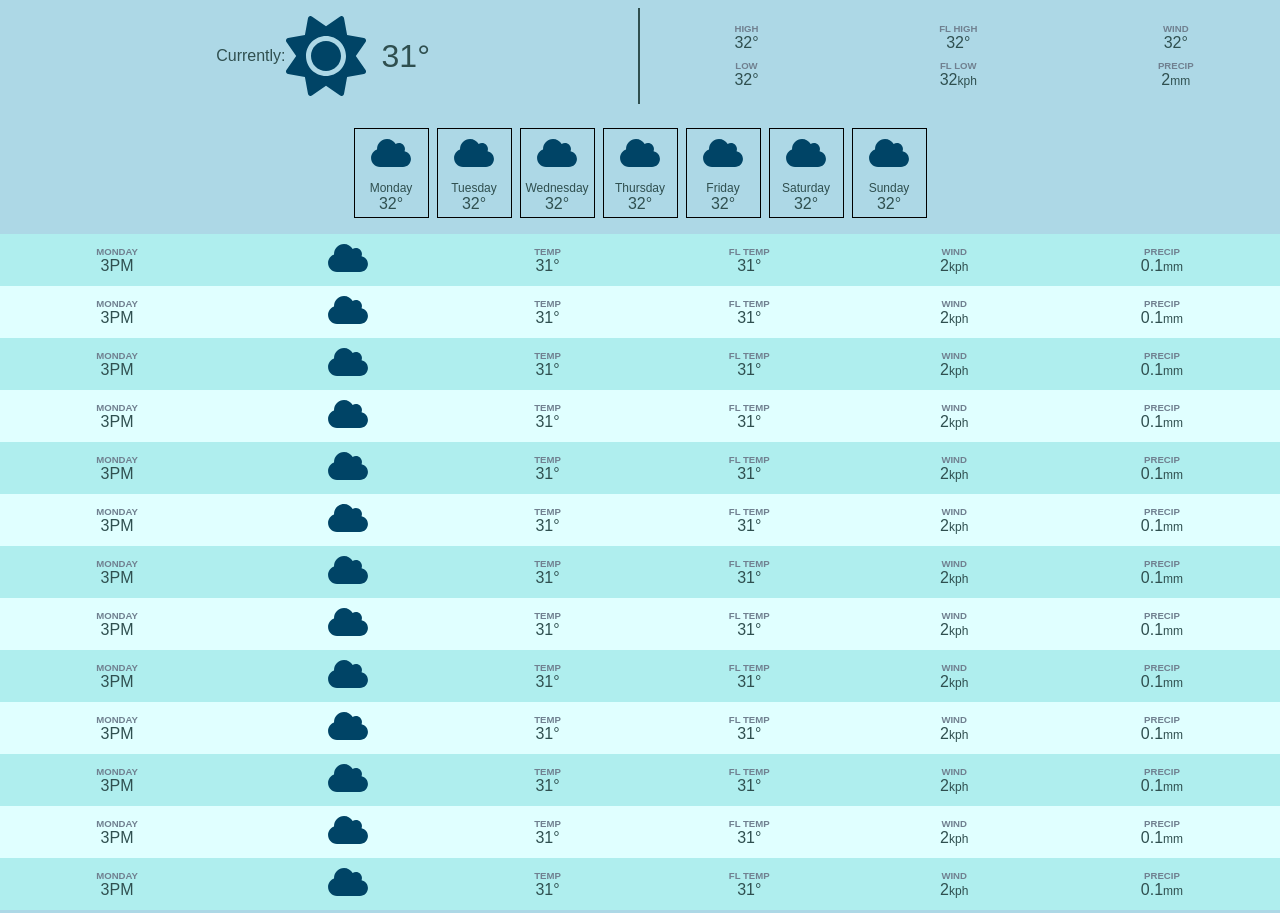
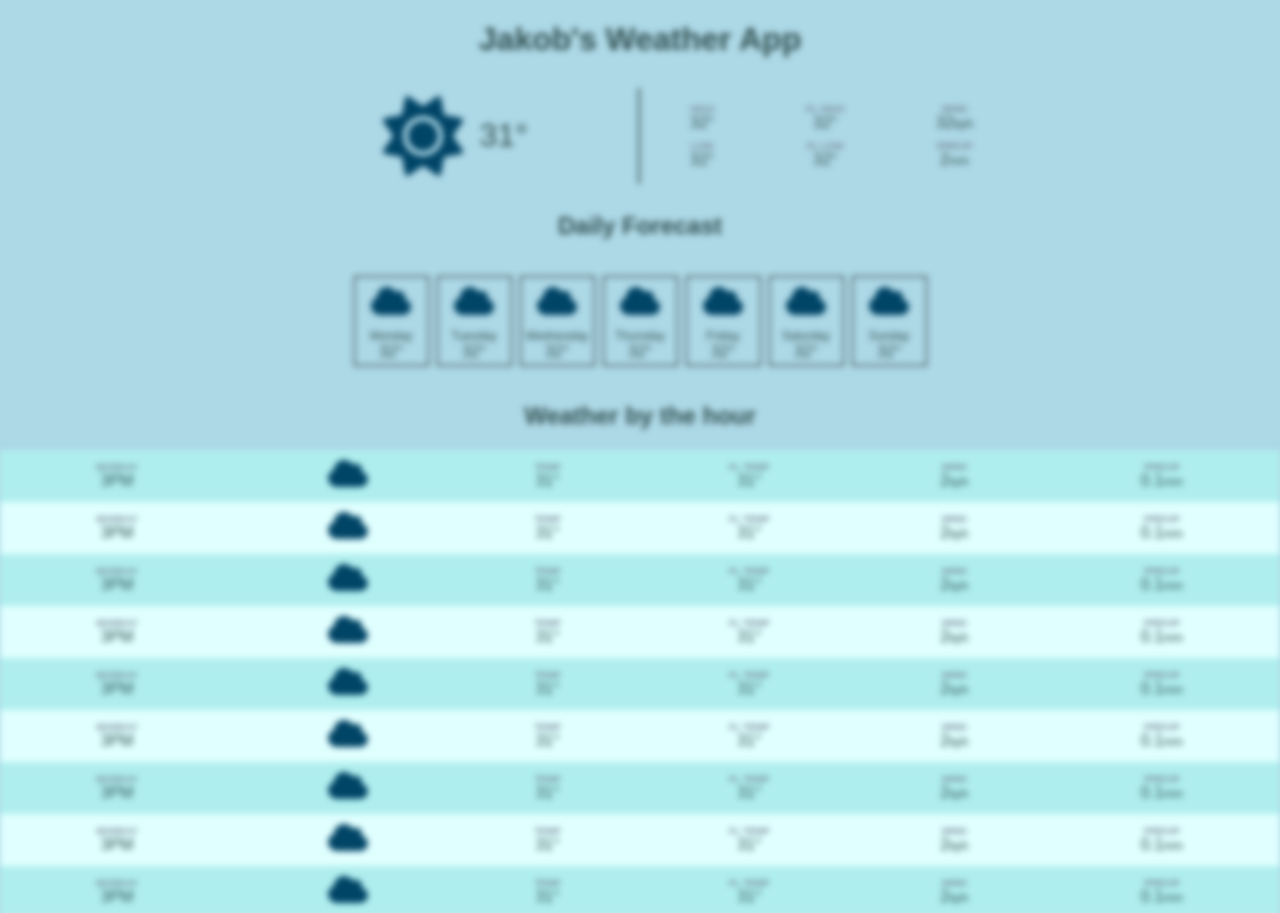
Before and after one commit to allenjakob/weatherApp, a website built with Vite: page index.html in a window 1280 px wide. Shown: the top 913 px of the page. Built offline with nearby package versions, Linux system fonts and the light colour scheme; no server answers.

Commit message:
bug fixin

```diff
--- a/index.html
+++ b/index.html
@@ -1,13 +1,19 @@
 <!DOCTYPE html>
 <html lang="en">
+
 <head>
   <meta charset="UTF-8" />
   <meta name="viewport" content="width=device-width, initial-scale=1.0" />
+  <link rel="preconnect" href="https://fonts.googleapis.com">
+  <link rel="preconnect" href="https://fonts.gstatic.com" crossorigin>
+  <link href="https://fonts.googleapis.com/css2?family=Lato&family=Roboto+Condensed:wght@700&display=swap"
+    rel="stylesheet">
 </head>
-  <body>
+
+<body class="blurred">
+  <h1 class="main-header">Jakob's Weather App</h1>
   <header class="header">
     <div class="header-left">
-        <p>Currently: </p>
       <img src="/icons/sun.svg" alt="artistic representation of the sun" class="weather-icon large" data-current-icon>
       <div class="header-current-temp">
         <span data-current-temp>31</span>&deg;
@@ -24,7 +30,7 @@
       </div>
       <div class="info-group">
         <div class="label">Wind</div>
-          <div><span data-current-wind>32</span>&deg;</div>
+        <div><span data-current-wind>32</span><span class="value-sub-info">kph</span></div>
       </div>
       <div class="info-group">
         <div class="label">Low</div>
@@ -32,7 +38,7 @@
       </div>
       <div class="info-group">
         <div class="label">FL Low</div>
-          <div><span data-current-fl-low>32</span><span class="value-sub-info">kph</span></div>
+        <div><span data-current-fl-low>32</span>&deg;</span></div>
       </div>
       <div class="info-group">
         <div class="label">Precip</div>
@@ -41,6 +47,7 @@
     </div>
   </header>
 
+  <h2 class="day-header">Daily Forecast</h1>
     <section class="day-section" data-day-section>
       <div class="day-card">
         <img src="/icons/cloud.svg" alt="cloud image" class="weather-icon">
@@ -79,6 +86,7 @@
       </div>
     </section>
 
+    <h2 class="hour-header">Weather by the hour</h2>
     <table class="hour-section">
       <tbody data-hour-section>
         <tr class="hour-row">
@@ -553,13 +561,16 @@
     </table>
 
 
-    <template id="day-card-template"><div class="day-card">
+    <template id="day-card-template">
+      <div class="day-card">
         <img data-icon class="weather-icon">
         <div class="day-card-day" data-date></div>
         <div><span data-temp></span><span>&deg;</span></div>
-    </div></template>
+      </div>
+    </template>
 
-    <template id="hour-row-template"><tr class="hour-row">
+    <template id="hour-row-template">
+      <tr class="hour-row">
         <td>
           <div class="info-group">
             <div class="label" data-day></div>
@@ -594,7 +605,9 @@
             <div><span data-precip></span><span class="value-sub-info">mm</span></div>
           </div>
         </td>
-        </tr></template>
+      </tr>
+    </template>
     <script type="module" src="/main.js"></script>
 </body>
+
 </html>
--- a/style.css
+++ b/style.css
@@ -15,10 +15,19 @@ body{
   color: darkslategray;
   font-family: sans-serif;
 }
+
+.main-header{
+  text-align: center;
+
+}
+
 /* HEADER */
 .header{
   display: flex;
   align-items: center;
+  width: 100%;
+  max-width: 750px;
+  margin: 0 auto;
 }
 
 .header-left{
@@ -75,6 +84,9 @@ body{
 }
 
 /* DAYS SECTION */
+.day-header{
+  text-align: center;
+}
 
 .day-section{
   display: grid;
@@ -83,6 +95,7 @@ body{
   justify-content: center;
   padding: 1rem;
 }
+
 
 .day-card{
   display: flex;
@@ -99,6 +112,10 @@ body{
 }
 
 /* HOURS SECTIONS */
+.hour-header{
+  text-align: center;
+}
+
 .hour-section{
   width: 100%;
   text-align: center;
```
Lines whose indentation alone changed are shown as unchanged.
